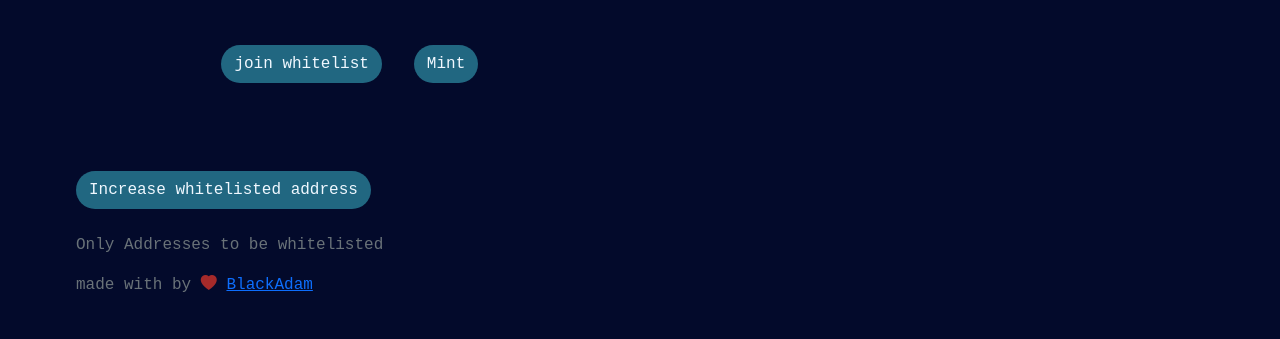
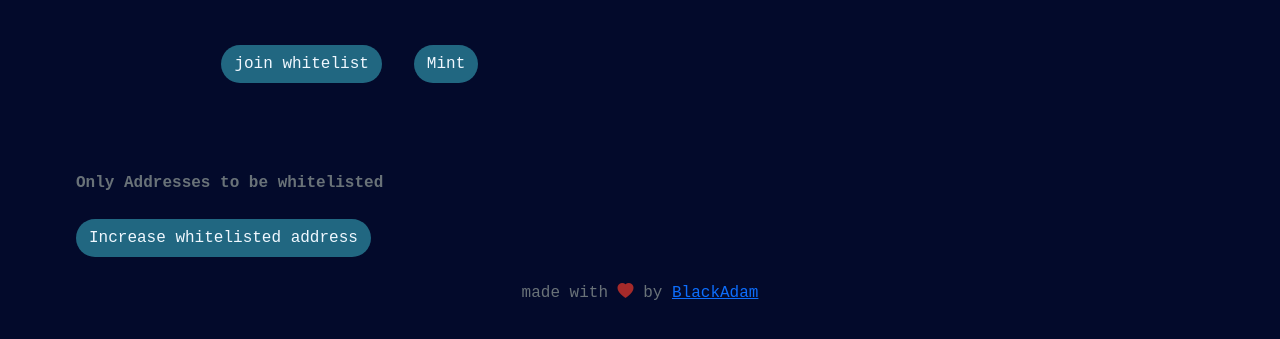
Before and after one commit to Ultra-Tech-code/Celo-Whitelist-Minting-Dapp, a plain HTML site: page public/index.html in a window 1280 px wide. Shown: the part 287-626 px from the top of the page. Drawn offline with nearby package versions, Linux system fonts and the light colour scheme.

Commit message:
edit deisgn and added more features

```diff
--- a/public/index.html
+++ b/public/index.html
@@ -101,17 +101,19 @@
 
     </div>
 
-
+    <div class="mb-4" style="margin-top: 4em">
+      <p class="fw-bold">Only <span id="totalNo"> </span> Addresses to be whitelisted</p>
+    </div>
     <!-- button to increase number of whitelisted -->
-    <div class="mb-4" style="margin-top: 4em">
+    <div>
       <a class="btn my-header rounded-pill txt-color" data-bs-toggle="modal" data-bs-target="#addModal">
         Increase whitelisted address
       </a>
     </div>
 
-    <footer>
-     <p>Only <span id="totalNo"> </span> Addresses to be whitelisted</p>
-     <p>made with by <i class="bi bi-heart-fill" id="red-heart"></i> <a href="http://www.github.com/ultra-tech-code">BlackAdam</a></p>
+    <footer class="mt-4">
+     <p class="text-center mb-0 pb-0">made with <i class="bi bi-heart-fill" id="red-heart"></i> by <a href="http://www.github.com/ultra-tech-code">BlackAdam</a></p>
+     <p id="deployerAddress" class="text-center mt-0 pt-0"></p>
     </footer>
 
     <!--Modal-->
```
Also changed, not shown: src/main.js (+15 -0 lines).
